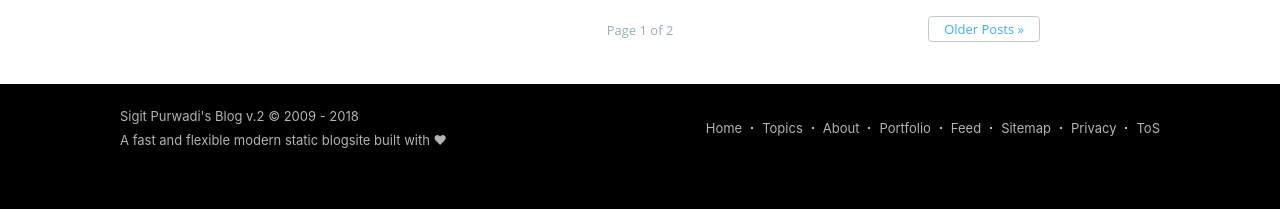
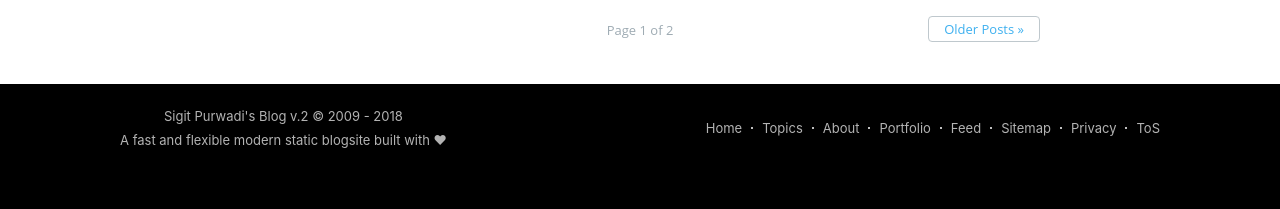
Before and after one commit to spurwadi2/v2, a Jekyll site: the page built from index.html, in a window 1280 px wide. Shown: the part 2817-3026 px from the top of the page. Built offline with Jekyll 4.4.1, drawn with Linux system fonts in a browser that asks for light colours; nearby versions of some CDN libraries; the list of posts is cut into pages by our own code; comment, search, counter and statistics services are not loaded.

Commit message:
Edit footer credit

```diff
--- a/_layouts/default.html
+++ b/_layouts/default.html
@@ -59,7 +59,7 @@
         <!-- The footer at the very bottom of the screen -->
         <footer class="site-footer outer">
             <div class="site-footer-content inner">
-                <section class="copyright"><a href="{{ site.url }}{{ site.baseurl }}">{{ site.title }} v.2</a> &copy; 2009 - {{  site.time | date: '%Y' }}<br/>A fast and flexible modern static blogsite built with ❤</section>
+                <section class="copyright"><center><a href="{{ site.url }}{{ site.baseurl }}">{{ site.title }} v.2</a> &copy; 2009 - {{  site.time | date: '%Y' }}<br/>A fast and flexible modern static blogsite built with ❤</center></section>
                 <section class="poweredby"></section>
                 <nav class="site-footer-nav">
                     <a href="{{ site.baseurl }}">Home</a>
```
